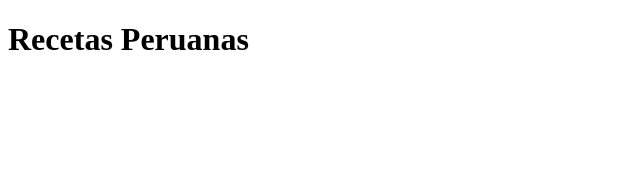
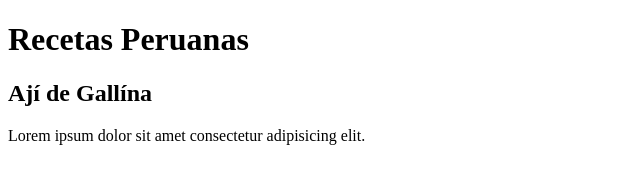
Before and after one commit to jmontes50/G19-primero, a plain HTML site: page index.html in a window 1280 px wide. Shown: the whole page, without its empty margins (0-640 px from the left). Drawn offline with Linux system fonts and the light colour scheme.

Commit message:
agregue section para hablar del ají de gallina

```diff
--- a/index.html
+++ b/index.html
@@ -9,5 +9,11 @@
   <header>
     <h1>Recetas Peruanas</h1>
   </header>
+  <section>
+    <h2>Ají de Gallína</h2>
+    <p>
+      Lorem ipsum dolor sit amet consectetur adipisicing elit.
+    </p>
+  </section>
 </body>
 </html>
```
